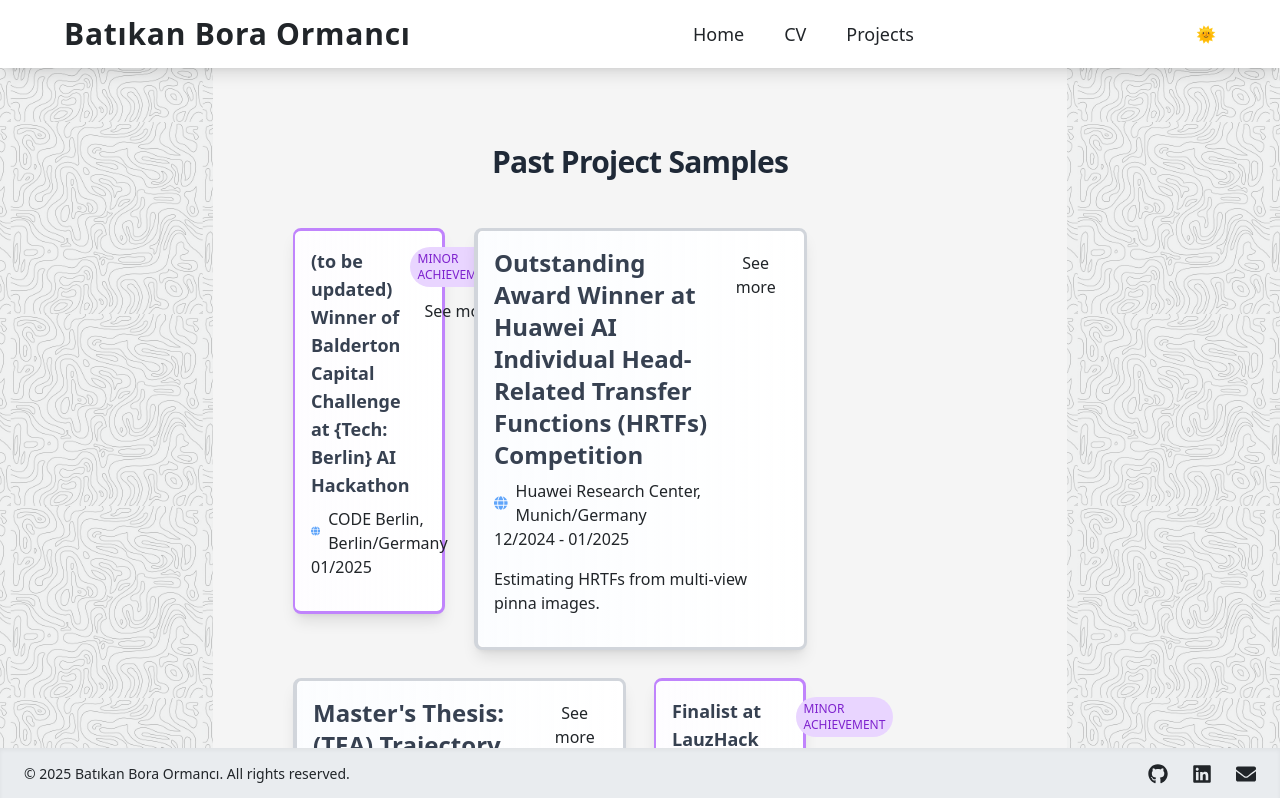
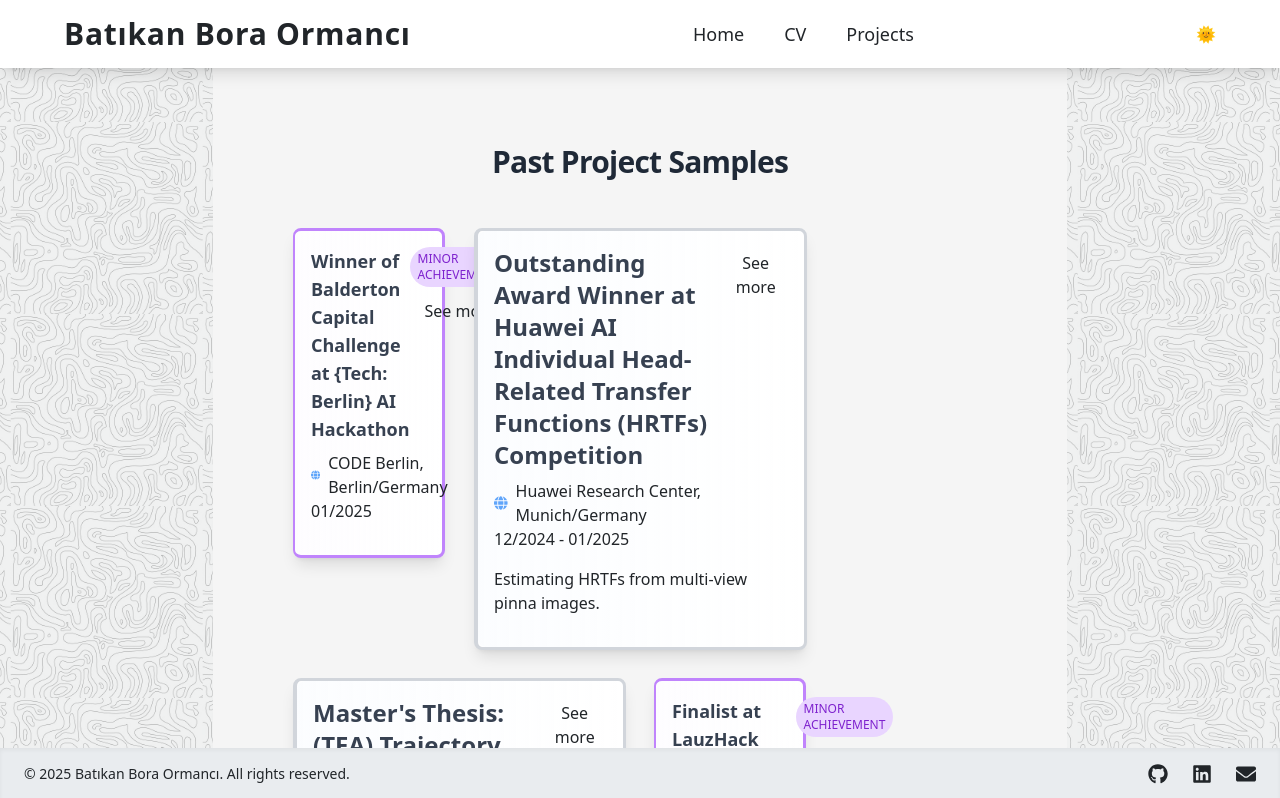
Before and after one commit to batikanor/batikanor.github.io, a Next.js app: page /projects in a window 1280 px wide. Shown: the top 798 px of the page. Built offline with nearby package versions, Linux system fonts and the light colour scheme.

Commit message:
Add berlin balderton hackathon details

```diff
--- a/src/data/contestsAndActivities.js
+++ b/src/data/contestsAndActivities.js
@@ -2,7 +2,7 @@ export const contestsAndActivities = [
   {
     "slug": "tech-berlin-ai-hackathon-2",
     "importance": 2,
-    "title": "(to be updated) Winner of Balderton Capital Challenge at {Tech: Berlin} AI Hackathon",
+    "title": "Winner of Balderton Capital Challenge at {Tech: Berlin} AI Hackathon",
     "mapData": {
       "venue": "CODE Berlin",
       "city": "Berlin",
@@ -10,13 +10,24 @@ export const contestsAndActivities = [
       "coordinates": { lat: 52.520008, lng: 13.404954 }
     },
     "date": "01/2025",
-    "shortDescription": "To be updated",
-    "longDescription": "To be updated",
-    "technologies": ["AI"],
+    "shortDescription": "The won the balderton capital sponsored track, which was about making personal finance and investing more accessible to regular people.",
+    "longDescription": "\
+The vision of the SaaS platform -- integrated with common brokers like Scalable Capital -- was to provide real-time warnings or opportunities reports on whether certain political events like elections, law changes, etc., affect your portfolio and give you easily explained and interactive information on how this event will affect your stocks. Making complex political and economic causalities simply by leveraging a knowledge graph that captures complex relationships between different entities and using an LLM to use the causality to reason about the consequences. \
+\n\n \
+\n We were building an innovative GraphRAG solution that made use of Mistral AI, OpenAI and Neo4j in order to give indicators of how financial markets might be influenced through geo-political events happening at the present by comparing previous cases with similar characteristics, inducing the same outcomes and warning users whether their portfolio might be affected of it. We built a very cool solution with a Nuxt.js platform that allows you to interact with future scenarios by prompting how x might affect y, how would France leaving the EU affect the economy of France in the long run.",
+    "technologies": ["AI", "Neo4j", "Large Language Models (LLM)", "GraphRAG", "FastAPI", "Nuxt.js", "Python"],
     "links": [
       { label: "Hackathon Details", url: "https://trusted-grill-16a.notion.site/Tech-Berlin-AI-Hackathon-2-1746dbf0dcd78058ae8edd7b1cb6083f" },
-      {label: "Detailed LinkedIn Post Regarding the Project", url: "https://www.linkedin.com/posts/martin-mohammed_ai-graphrag-activity-7287020028309176320-BIIT?utm_source=share&utm_medium=member_desktop"}
+      {label: "Detailed LinkedIn Post Regarding the Project", url: "https://www.linkedin.com/posts/martin-mohammed_ai-graphrag-activity-7287020028309176320-BIIT?utm_source=share&utm_medium=member_desktop"},
+      {label: "Our demo video (Beware, not very polished)", url:"https://drive.google.com/file/d/1zWmfD1Hk3xMNP9MOZBmAb4jCP-K_MzhX/view?usp=sharing"}
     ],
+    "gdrive_embed": [
+      "https://drive.google.com/file/d/1d0BULESEArbLCNBlmC9ZhQSSnKLPb51E/view?usp=sharing",
+      "https://drive.google.com/file/d/1hJxgIWURaqP_1kbx7yP1E82HLgUNSgmg/view?usp=sharing",
+      "https://drive.google.com/file/d/1hBnF-VyPQ6tewqU7OyTX65uSBGX384gt/view?usp=sharing",
+      "https://docs.google.com/presentation/d/1YRglGHUGEQ-AieB2vgbJ6LyDepy822g6D1KgulMA1gA/edit?usp=sharing",
+
+    ]
   },
   {
     "slug": "huawei-agorize-2024",
```
